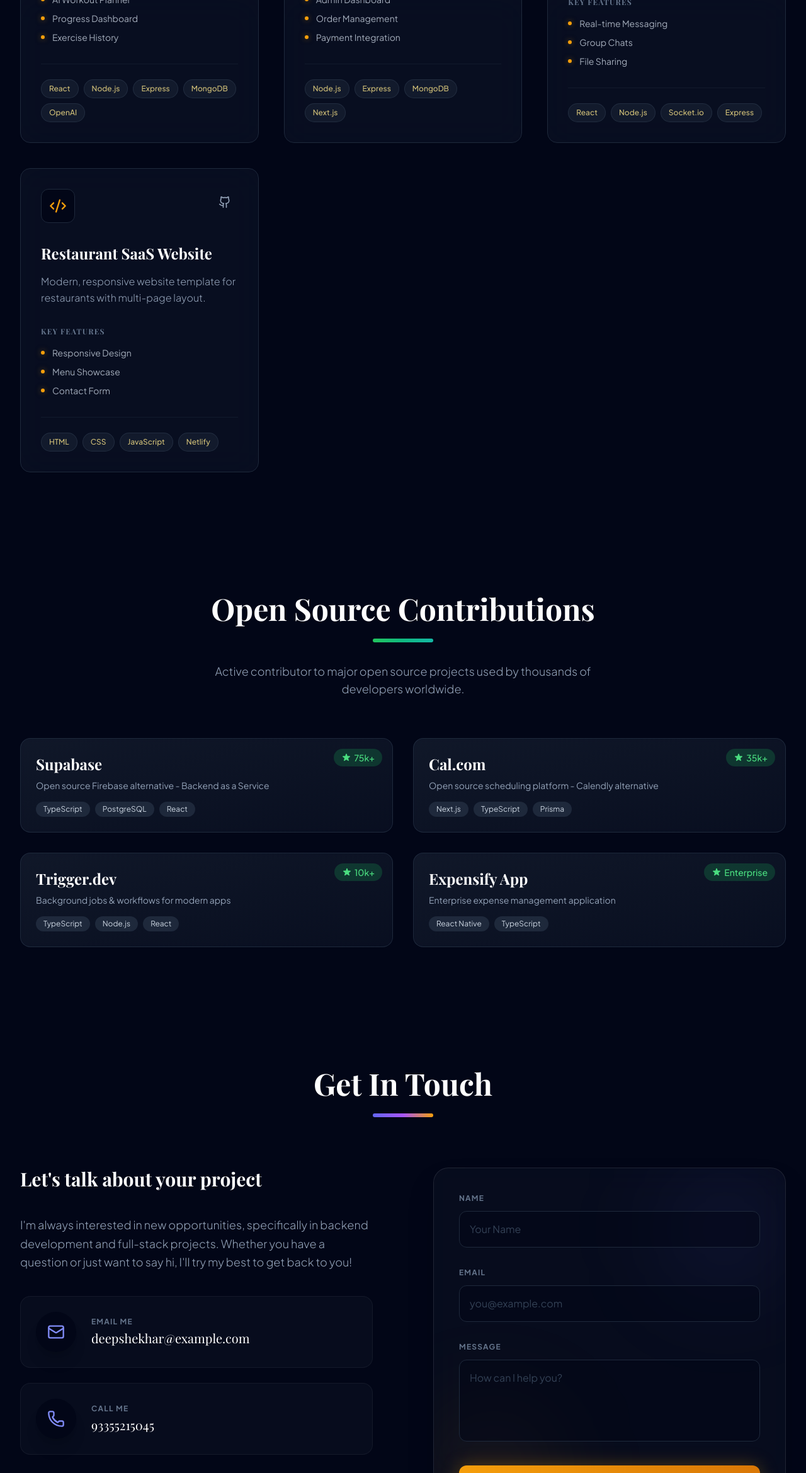
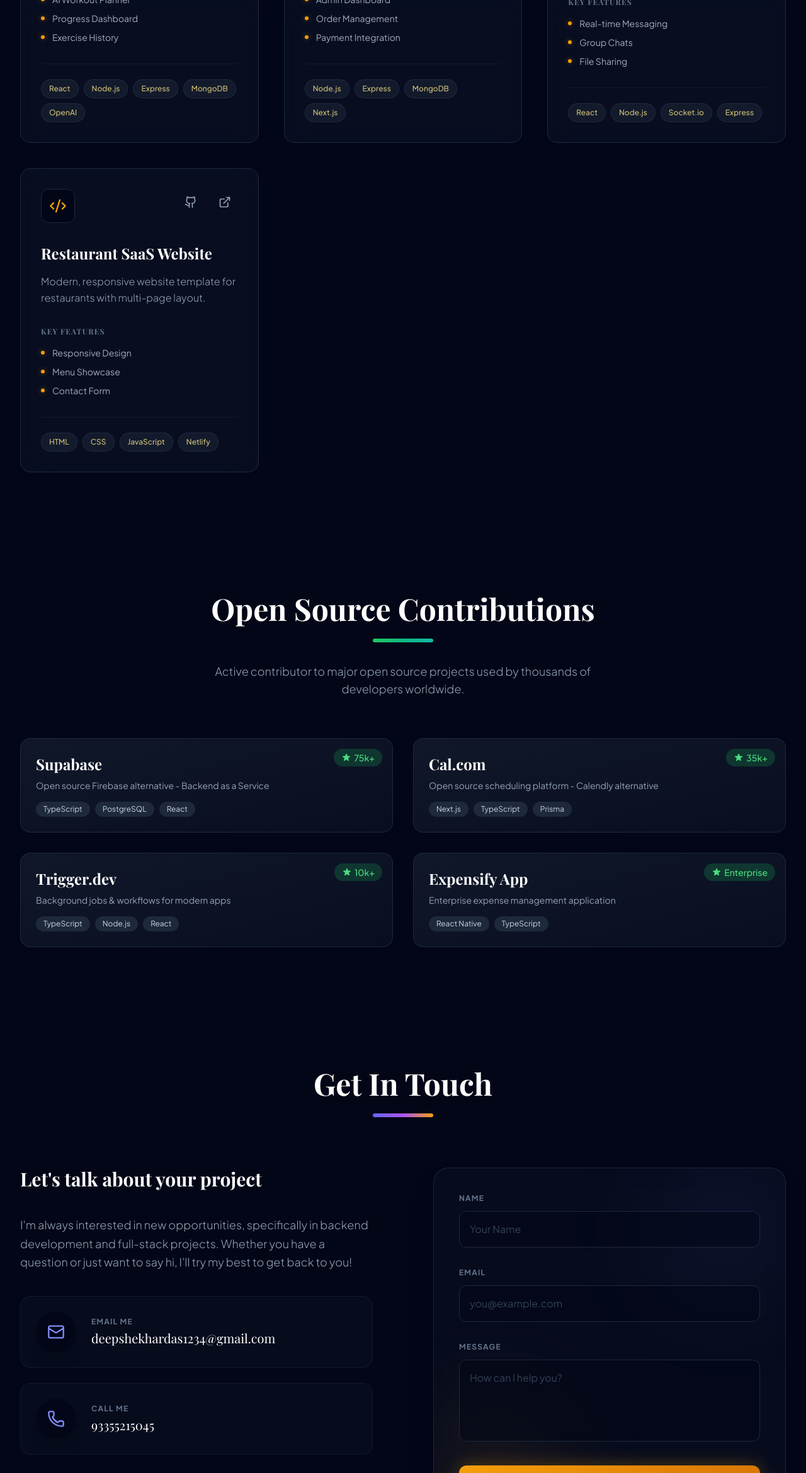
Before and after one commit to deepshekhardas/portfolio, a React (Vite) app in the folder client/: page / in a window 1280 px wide. Shown: the part 3341-5680 px from the top of the page at 63% size. Built offline with nearby package versions, Linux system fonts and the light colour scheme; a web font is replaced by a local one.

Commit message:
chore: prepared for deployment, updated config and fixed service

```diff
--- a/client/src/data/config.ts
+++ b/client/src/data/config.ts
@@ -4,7 +4,7 @@ export const PERSONAL_DETAILS = {
     role: "Full Stack Developer",
     focus: "Backend-Focused",
     phone: "93355215045",
-    email: "deepshekhar@example.com",
+    email: "deepshekhardas1234@gmail.com",
     location: "Lucknow, India",
     tagline: "Building robust, scalable backend systems and responsive frontends.",
 };
@@ -78,7 +78,7 @@ export const PROJECTS = [
         features: ["Responsive Design", "Menu Showcase", "Contact Form", "Animations"],
         links: {
             code: "https://github.com/deepshekhardas/restaurant-saas-website",
-            demo: "", // TODO: Add valid live link
+            demo: "https://resturant-npit1m9xi-deepshekhardas1234-9292s-projects.vercel.app/",
         },
     },
 ];
```
Also changed, not shown: 1 other file (tests, documents, lock files or other folders).
